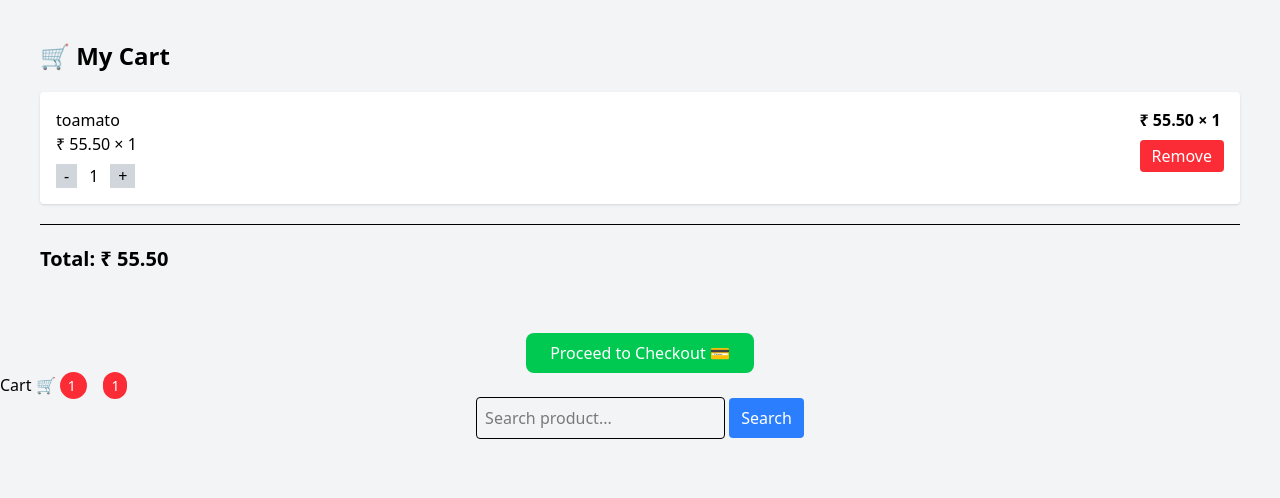
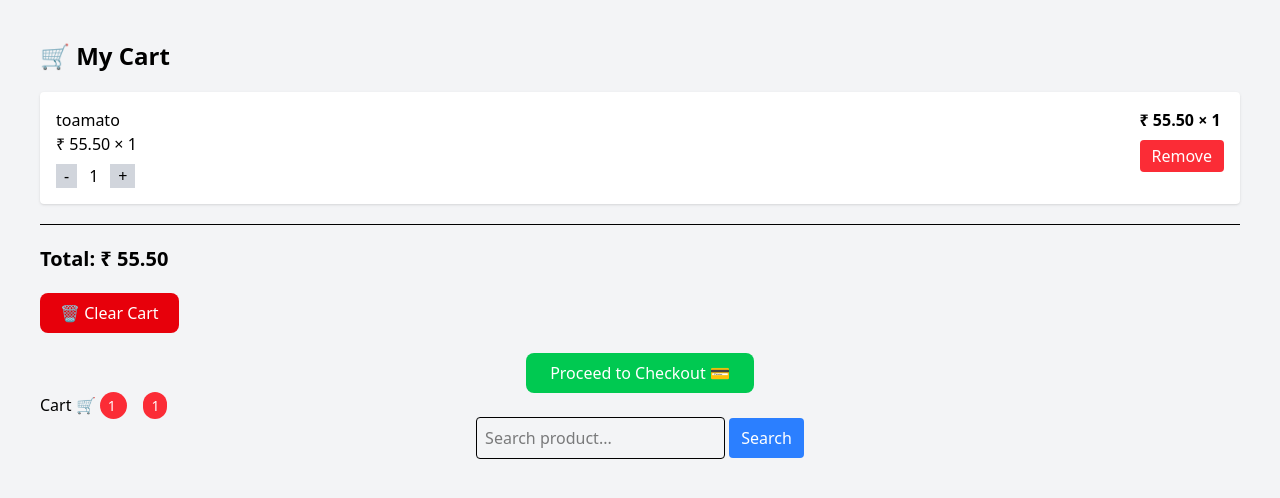
Before and after one commit to aman07480/Razorpay-payment-integration-, a Django app: page /cart/ in a window 1280 px wide. Shown: the top 498 px of the page. Run offline with Django 5.2, Linux system fonts and the light colour scheme; a user stored in the database is signed in; data comes from the database, SQL or seed files in the repository; both versions use the stored data as it was after the commit.

Commit message:
Added clear cart functionality

```diff
--- a/product/templates/product/cart.html
+++ b/product/templates/product/cart.html
@@ -49,7 +49,16 @@
         Total: ₹ {{ total }}
     </h2>
 
+    <div class="mt-5 flex justify-between">
+
+        <a href="{% url 'clear_cart' %}">
+           <button class="bg-red-600 text-white px-5 py-2 rounded-lg">
+            🗑️ Clear Cart
+           </button>
+        </a>
+
     </div>
+
     <div class="mt-5 text-center">
 
         <a href="{% url 'cart_checkout' %}">
@@ -60,4 +69,5 @@
 
     </div>
 
+
 {% endblock %}
--- a/product/urls.py
+++ b/product/urls.py
@@ -1,5 +1,5 @@
 from django.urls import path
-from .views import AddToCartView, CartCheckoutView, CartView, ProductListView ,CheckoutView,CreatePaymentView,PaymentCallbackView,PaymentSuccessView, RemoveFromCartView,UpdateCartView
+from .views import AddToCartView, CartCheckoutView, CartView, ClearCartView, ProductListView ,CheckoutView,CreatePaymentView,PaymentCallbackView,PaymentSuccessView, RemoveFromCartView,UpdateCartView
 
 urlpatterns = [
     path("product/",ProductListView.as_view(),name="product_list"),
@@ -13,6 +13,7 @@ urlpatterns = [
     path("remove/<int:item_id>/", RemoveFromCartView.as_view(), name="remove_from_cart"),
     path("update-cart/<int:item_id>/<str:action>/", UpdateCartView.as_view(), name="update_cart"),
     path("cart-checkout/", CartCheckoutView.as_view(), name="cart_checkout"),
+    path("clear-cart/", ClearCartView.as_view(), name="clear_cart"),
 
 
 ]
--- a/product/views.py
+++ b/product/views.py
@@ -201,3 +201,9 @@ class CartCheckoutView(LoginRequiredMixin, View):
         }
 
         return render(request, "product/checkout.html", context)
+
+
+class ClearCartView(LoginRequiredMixin, View):
+    def get(self, request):
+        CartItem.objects.filter(user=request.user).delete()
+        return redirect("cart")
```
Also changed, not shown: db.sqlite3. Lines whose indentation alone changed are shown as unchanged.
